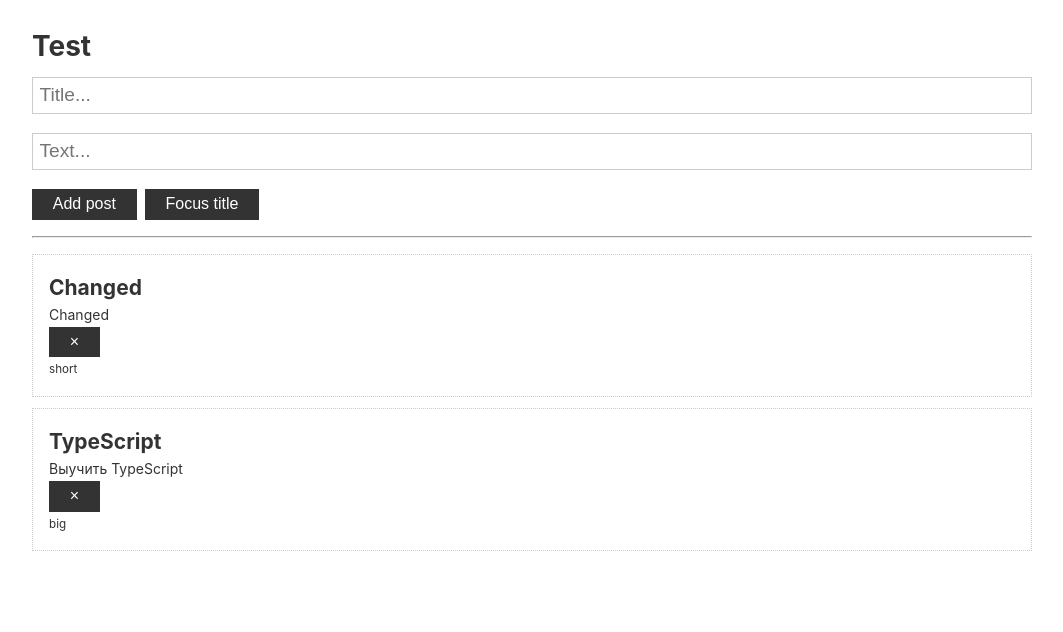
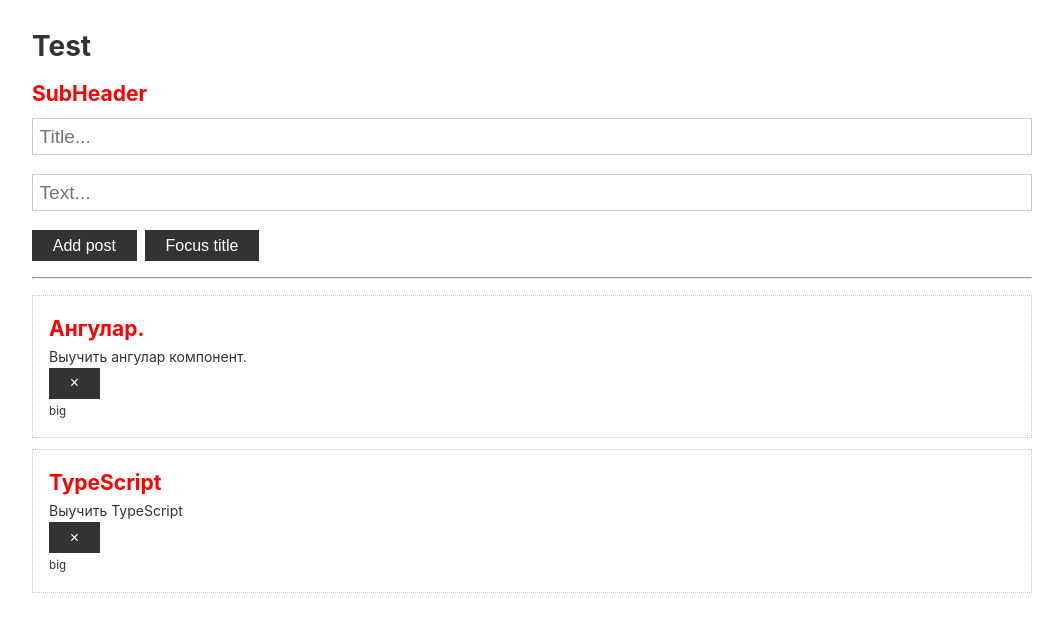
Before and after one commit to Error4ik/angular, an Angular app: page / in a window 1280 px wide. Shown: the top 632 px of the page, without its empty margins (108-1171 px from the left). Built offline with nearby package versions, Linux system fonts and the light colour scheme.

Commit message:
ViewEncapsulation.

```diff
--- a/src/app/app.component.html
+++ b/src/app/app.component.html
@@ -1,5 +1,6 @@
 <div class="container">
   <h1>{{name}}</h1>
+  <h2>SubHeader</h2>
 
   <app-post-form
     (onAdd)="updatePosts($event)"
--- a/src/app/app.component.ts
+++ b/src/app/app.component.ts
@@ -42,14 +42,14 @@
     //   this.posts[0].title = 'Changed!';
     // }, 5000);
 
-    // TODO ChangeDetectionStrategy.onPush.
-    setTimeout(() => {
-      console.log('Timeout');
-      this.posts[0] = {
-        title: 'Changed',
-        text: 'Changed',
-        id: 5
-      };
-    }, 5000);
+    // // TODO ChangeDetectionStrategy.onPush.
+    // setTimeout(() => {
+    //   console.log('Timeout');
+    //   this.posts[0] = {
+    //     title: 'Changed',
+    //     text: 'Changed',
+    //     id: 5
+    //   };
+    // }, 5000);
   }
 }
--- a/src/app/post/post.component.css
+++ b/src/app/post/post.component.css
@@ -0,0 +1,5 @@
+h2 {
+  font-weight: bold;
+  font-style: initial;
+  color: red;
+}
--- a/src/app/post/post.component.ts
+++ b/src/app/post/post.component.ts
@@ -14,7 +14,8 @@
   OnDestroy,
   OnInit,
   Output,
-  SimpleChanges
+  SimpleChanges,
+  ViewEncapsulation
 } from '@angular/core';
 import {Post} from '../app.component';
 
@@ -22,7 +23,8 @@
   selector: 'app-post',
   templateUrl: './post.component.html',
   styleUrls: ['./post.component.css'],
-  changeDetection: ChangeDetectionStrategy.OnPush
+  changeDetection: ChangeDetectionStrategy.OnPush,
+  encapsulation: ViewEncapsulation.None
 })
 export class PostComponent implements OnInit,
   OnChanges,
```
